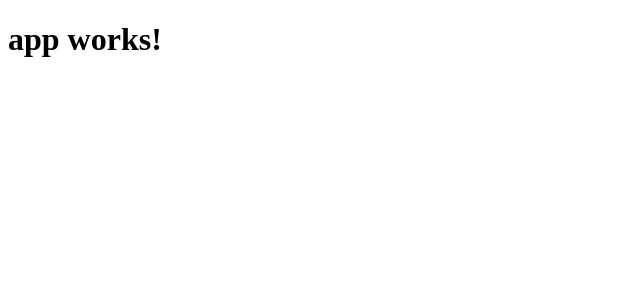
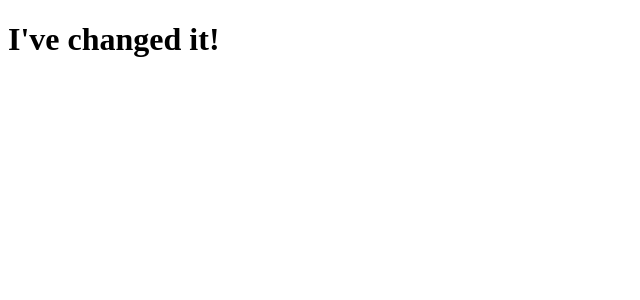
Before and after one commit to rodionz/Udemy-Angular-Course, an Angular app in the folder first-app/: page / in a window 1280 px wide. Shown: the top 300 px of the page, without its empty margins (0-640 px from the left). Built offline with nearby package versions, Linux system fonts and the light colour scheme.

Commit message:
it works

```diff
--- a/first-app/src/app/app.component.ts
+++ b/first-app/src/app/app.component.ts
@@ -6,5 +6,5 @@ import { Component } from '@angular/core';
   styleUrls: ['./app.component.css']
 })
 export class AppComponent {
-  title = 'app works!';
+  title = "I've changed it!";
 }
```
